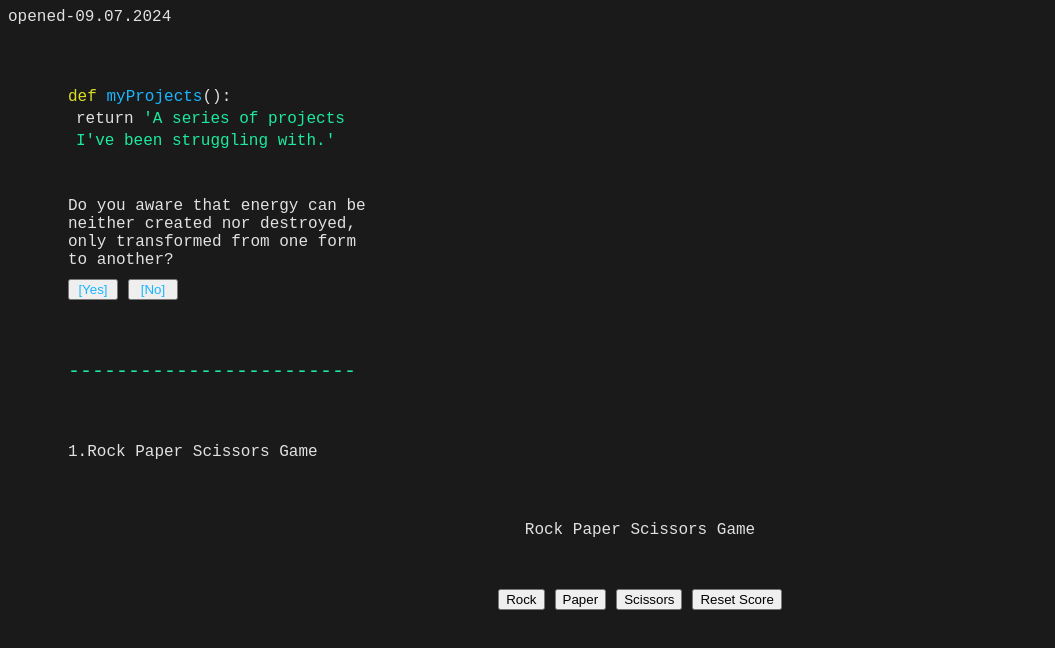
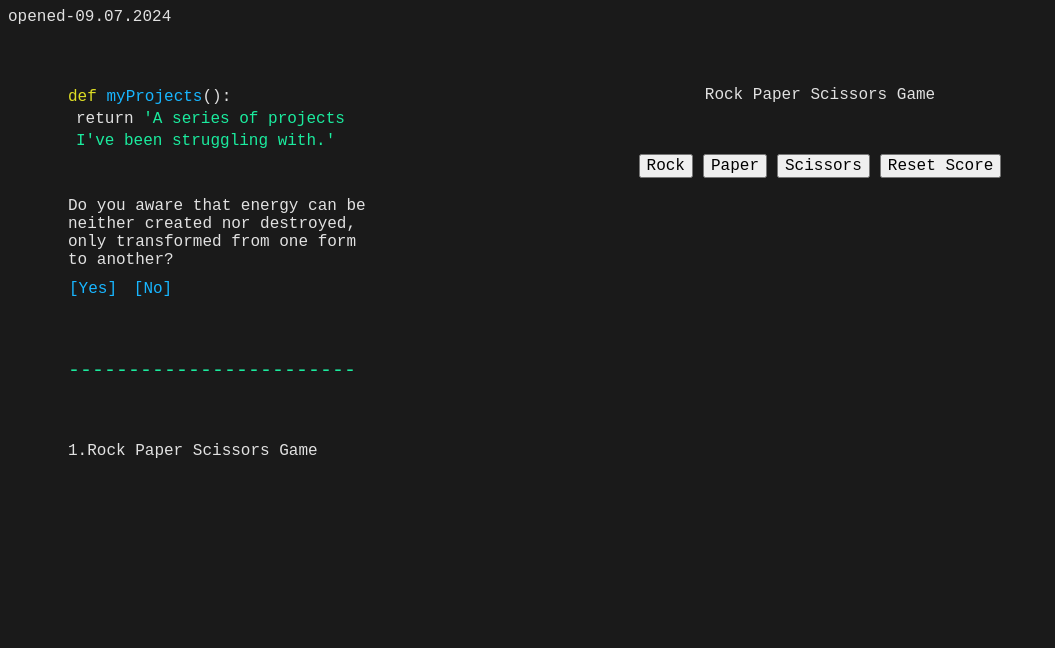
Before and after one commit to melihdr/melihdurmus, a plain HTML site: page index.html in a window 1280 px wide. Shown: the whole page, without its empty margins (0-1055 px from the left). Drawn offline with Linux system fonts and the light colour scheme; a script that the page names is missing; a web font is replaced by a local one.

Commit message:
Update style.css

```diff
--- a/style.css
+++ b/style.css
@@ -11,6 +11,12 @@ body {
   background-color: #1a1a1a;
   font-family: 'geist', monospace;
   color: #e1e1e1;
+  font-size: 16px;
+}
+
+button {
+  font-family: 'geist', monospace;
+  font-size: 16px;
 }
 
 .function-text {
@@ -22,12 +28,10 @@ body {
 
 
 .def-part {
-  display: inline-block;
   color: #dddd25;
 }
 
 .name-part {
-  display: inline-block;
   color: #18b6ff;
 }
 
@@ -36,11 +40,10 @@ body {
 }
 
 .return-part {
-  display: inline-block;
+  color: inherit;
 }
 
 .return-text-part {
-  display: inline;
   color: #1beb9e;
 }
 
@@ -67,6 +70,8 @@ body {
 }
 
 .yes-part {
+  background-color: transparent;
+  border: none;
   color: #18b6ff;
   display: grid;
   justify-content: center;
@@ -81,6 +86,9 @@ body {
 }
 
 .no-part {
+  font-size: 16px;
+  background-color: transparent;
+  border: none;
   display: grid;
   justify-content: center;
   align-items: center;
@@ -90,6 +98,12 @@ body {
 }
 
 .no-part:hover {
+  background-color: #18b6ff;
+  color: #1a1a1a;
+}
+
+.clicked-yes-button,
+.clicked-no-button {
   background-color: #18b6ff;
   color: #1a1a1a;
 }
@@ -107,3 +121,8 @@ body {
   background-color: #1beb9e;
   color: #1a1a1a;
 }
+
+.columns {
+  display: grid;
+  grid-template-columns: 360px 1fr;
+}
```
